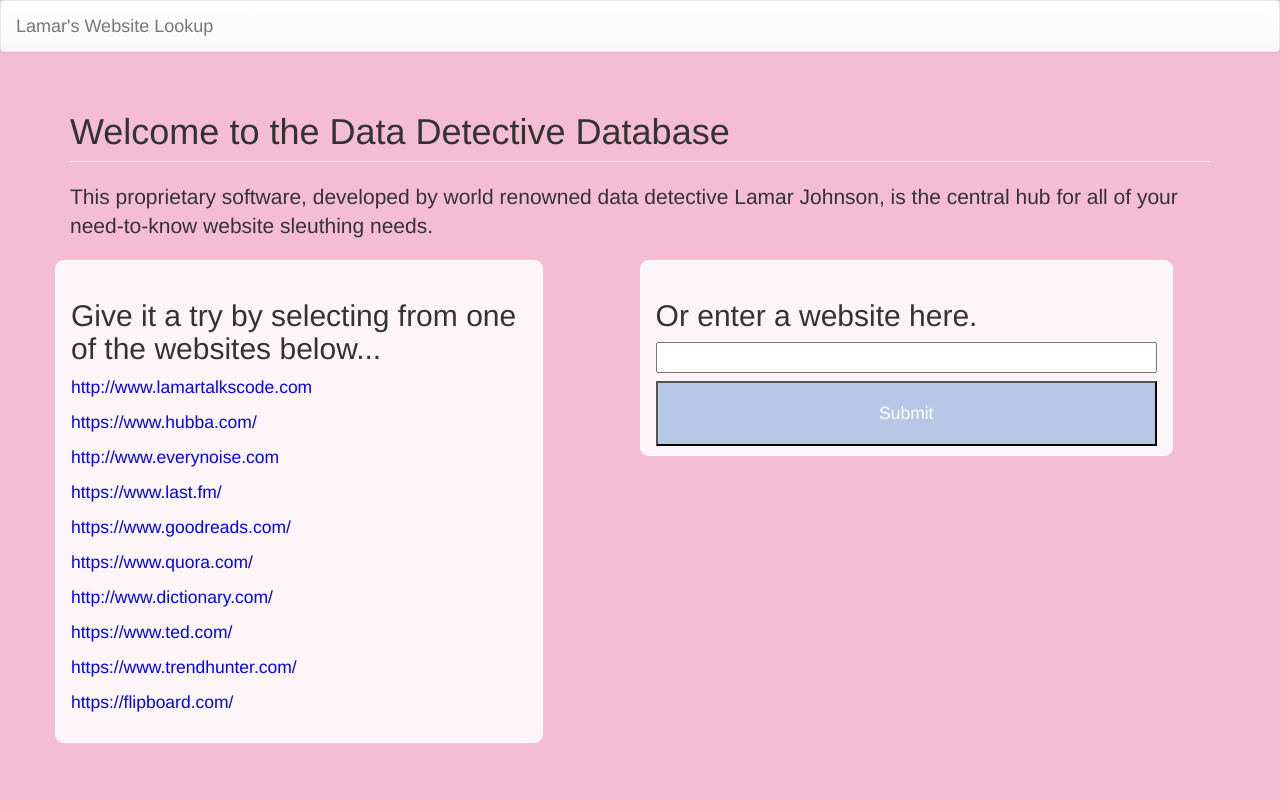
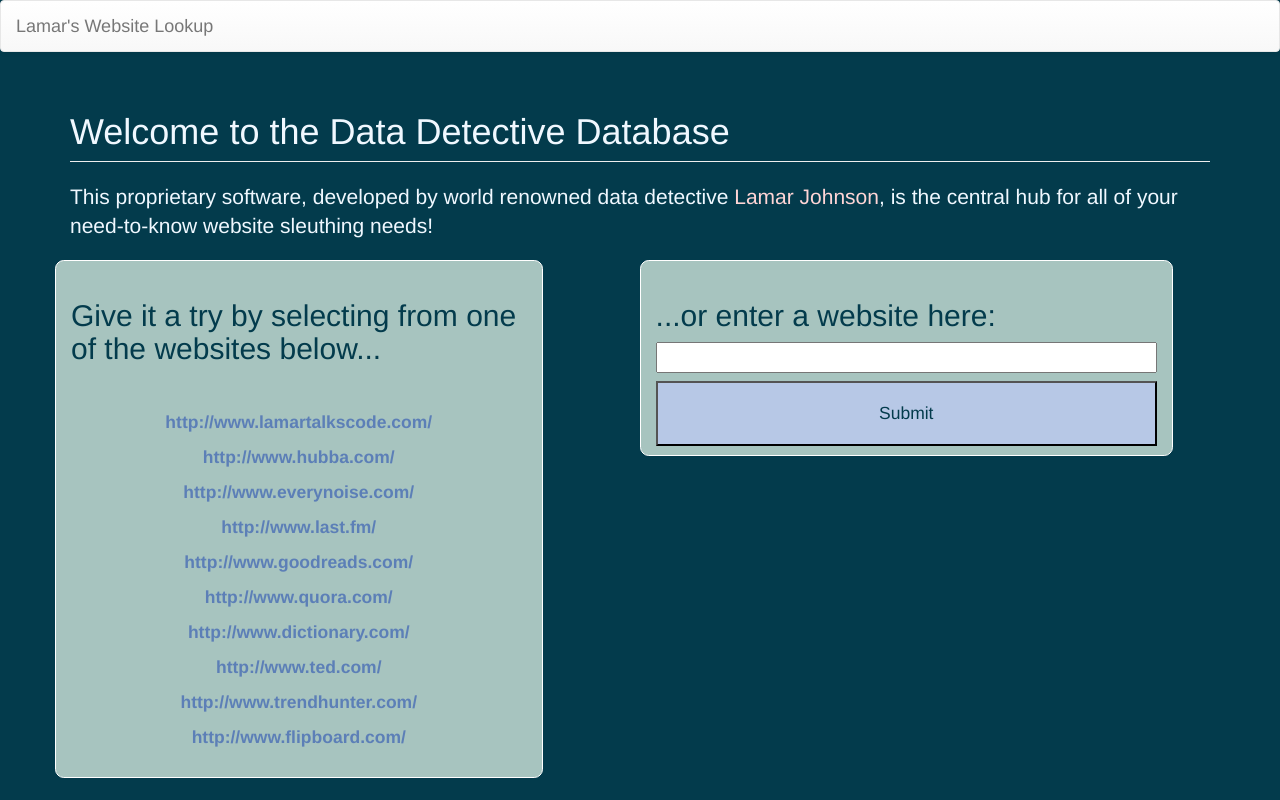
Before and after one commit to lamar133/websiteLookup, a Flask app: page / in a window 1280 px wide. Run offline with Flask 2, Linux system fonts and the light colour scheme; some libraries are stand-ins or nearby versions.

Commit message:
styling and debugging

```diff
--- a/flask_app.py
+++ b/flask_app.py
@@ -1,27 +1,6 @@
-from flask import Flask, request, render_template, url_for
+from flask import Flask, request, render_template
 from string import Template
 import main
-
-PROFILE_CONTAINER = Template("""
-<div id="divider"></div>
-<div id="container">
-    <div id="current_show"><b>{{current_show}}</b></div>
-    <button class='nav_bttn' id='prev_bttn'>Previous</button>
-    <button class='nav_bttn' id='next_bttn'>Next</button>
-    <div id="pic_counter"><b>{{num_actors}} Actors in this List</b></div>
-    <div id="actor_pic">
-        {% for actor in actor_dict %}
-        <img src={{ actor.Pics }}>
-        {% endfor %}
-    </div>
-    <div id="actor_name">
-        {% for actor in actor_dict %}
-        <p>{{ actor.Actors }}</p>
-        {% endfor %}
-    </div>
-    <button id="reveal_bttn">Show Name</button>
-</div>
-    """)
 
 app = Flask(__name__)
 
--- a/static/app.css
+++ b/static/app.css
@@ -4,15 +4,35 @@
     margin: 0 1em 1em 0;
     box-sizing: border-box;
     padding: 1em;
-    background-color: rgba(255, 255, 255, 0.85);
+    background-color: rgba(188, 214, 206, 0.89);
     font-size: 1.25em;
 }
 
-.bodystyle {
-    background: #f5bdd3;
+.lead a {
+    color: #ffd5d6;
 }
 
-#showInput {
+.maintext h2 {
+    color: #033b4c;
+}
+
+.maintext p {
+    color: #5c7fb7;
+}
+
+center b {
+    color:#5c7fb7;
+}
+
+p, h3, .page-header{
+    color:aliceblue;
+}
+
+.bodystyle {
+    background: #033b4c;
+}
+
+#siteInput {
     width:100%;
 }
 
@@ -21,7 +41,7 @@
     width: 100%;
     height: 65px;
     background: #b7c8e6;
-    color: white;
+    color: #033b4c;
     top:8px;
     text-align: center;
     font-size: 15;
--- a/static/show_titles.js
+++ b/static/sample_website.js
@@ -1,9 +1,9 @@
 $(document).ready(function () {
-    var show = document.querySelectorAll('.show_title');
+    var show = document.querySelectorAll('.sample_website');
 
     Array.prototype.slice.call(show).forEach(function(title){
         title.addEventListener('click', function(e){
-            $('#showInput').val(this.innerHTML);
+            $('#siteInput').val(this.innerHTML);
         })
     })
 });
--- a/templates/search.html
+++ b/templates/search.html
@@ -18,8 +18,7 @@
     <!-- Latest compiled and minified JavaScript -->
     <script src="https://maxcdn.bootstrapcdn.com/bootstrap/3.3.7/js/bootstrap.min.js" integrity="sha384-Tc5IQib027qvyjSMfHjOMaLkfuWVxZxUPnCJA7l2mCWNIpG9mGCD8wGNIcPD7Txa"
         crossorigin="anonymous"></script>
-    <script src="../static/nav.js"></script>
-    <script src="../static/show_titles.js"></script>
+    <script src="../static/sample_website.js"></script>
 </head>
 
 <body class="bodystyle">
@@ -43,30 +42,30 @@
     </nav>
     <div class="container">
         <h1 class="page-header">Welcome to the Data Detective Database</h1>
-        <p class="lead">This proprietary software, developed by world renowned data detective Lamar Johnson, is the central hub for all of your need-to-know website sleuthing needs.</p>
+        <p class="lead">This proprietary software, developed by world renowned data detective <a href='http://www.lamartalkscode.com'>Lamar Johnson</a>, is the central hub for all of your need-to-know website sleuthing needs!</p>
 
         <div class="row">
             <div class="col-xs-11 col-md-5 maintext">
 
-                <h2>Give it a try by selecting from one of the websites below...</h2>
+                <h2>Give it a try by selecting from one of the websites below...</h2><br>
                 <div>
-                    <p class="show_title" style='color:blue;'>http://www.lamartalkscode.com</p>
-                    <p class="show_title" style='color:blue;'>https://www.hubba.com/</p>
-                    <p class="show_title" style='color:blue;'>http://www.everynoise.com</p>
-                    <p class="show_title" style='color:blue;'>https://www.last.fm/</p>
-                    <p class="show_title" style='color:blue;'>https://www.goodreads.com/</p>
-                    <p class="show_title" style='color:blue;'>https://www.quora.com/</p>
-                    <p class="show_title" style='color:blue;'>http://www.dictionary.com/</p>
-                    <p class="show_title" style='color:blue;'>https://www.ted.com/</p>
-                    <p class="show_title" style='color:blue;'>https://www.trendhunter.com/</p>
-                    <p class="show_title" style='color:blue;'>https://flipboard.com/</p>
+                    <p><center><b class="sample_website">http://www.lamartalkscode.com/</b></center></p>
+                    <p><center><b class="sample_website">http://www.hubba.com/</b></center></p>
+                    <p><center><b class="sample_website">http://www.everynoise.com/</b></center></p>
+                    <p><center><b class="sample_website">http://www.last.fm/</b></center></p>
+                    <p><center><b class="sample_website">http://www.goodreads.com/</b></center></p>
+                    <p><center><b class="sample_website">http://www.quora.com/</b></center></p>
+                    <p><center><b class="sample_website">http://www.dictionary.com/</b></center></p>
+                    <p><center><b class="sample_website">http://www.ted.com/</b></center></p>
+                    <p><center><b class="sample_website">http://www.trendhunter.com/</b></center></p>
+                    <p><center><b class="sample_website">http://www.flipboard.com/</b></center></p>
                 </div>
             </div>
 
             <div class="col-xs-11 col-md-5 maintext" style='position:absolute; right:7%;'>
                 <form action="{{ url_for('result')}}" id='textform' method='post'>
-                    <h2>Or enter a website here.</h2>
-		          <input type='text' id='showInput' form='textform' name='website'>
+                    <h2>...or enter a website here:</h2>
+		          <input type='text' id='siteInput' form='textform' name='website'>
 		          <input type="submit" id='submitButton' form='textform'>
                 </form>
             </div>
```
Also changed, not shown: scrapeMain.py (+14 -7 lines), static/nav.js (deleted, +0 -72 lines), templates/result.html (+16 -16 lines), 1 other file.
